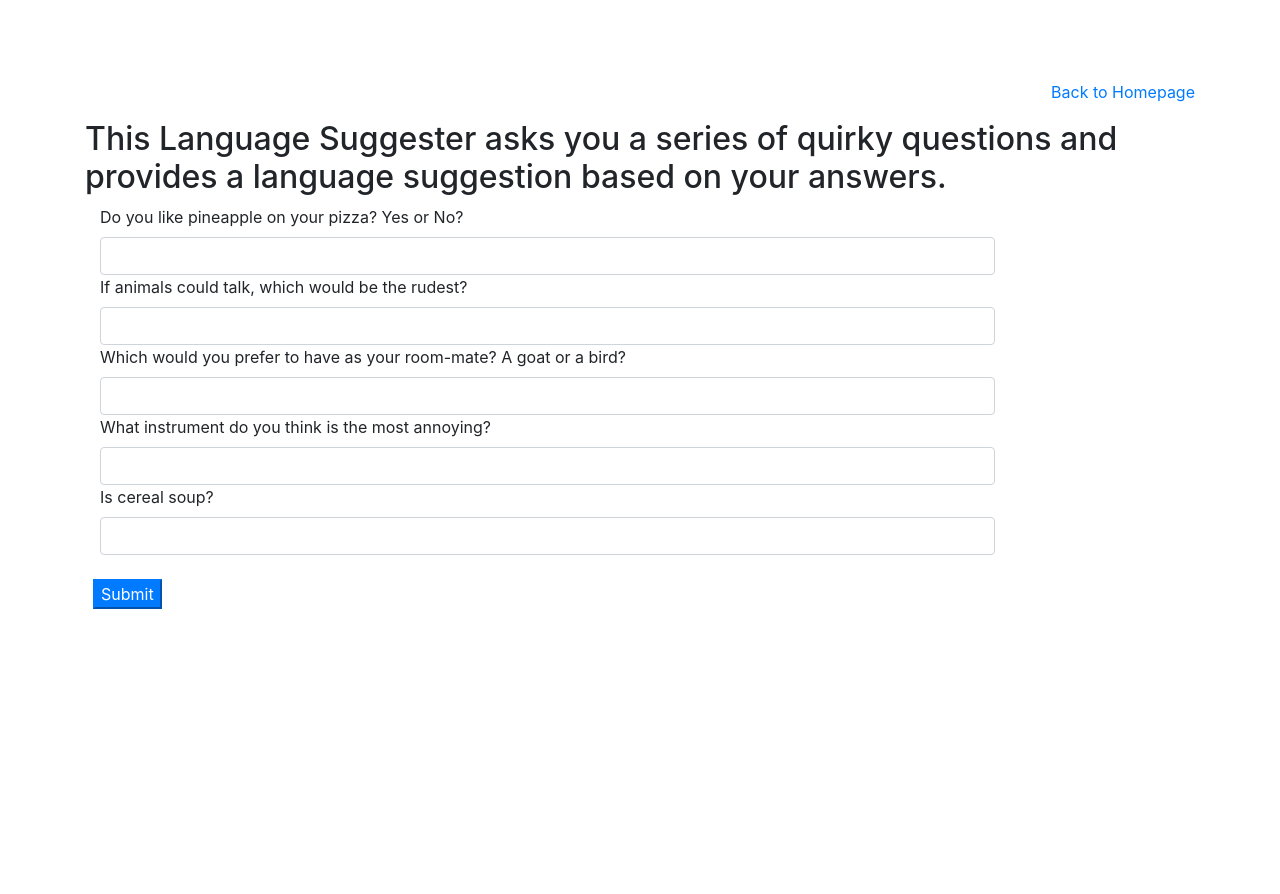
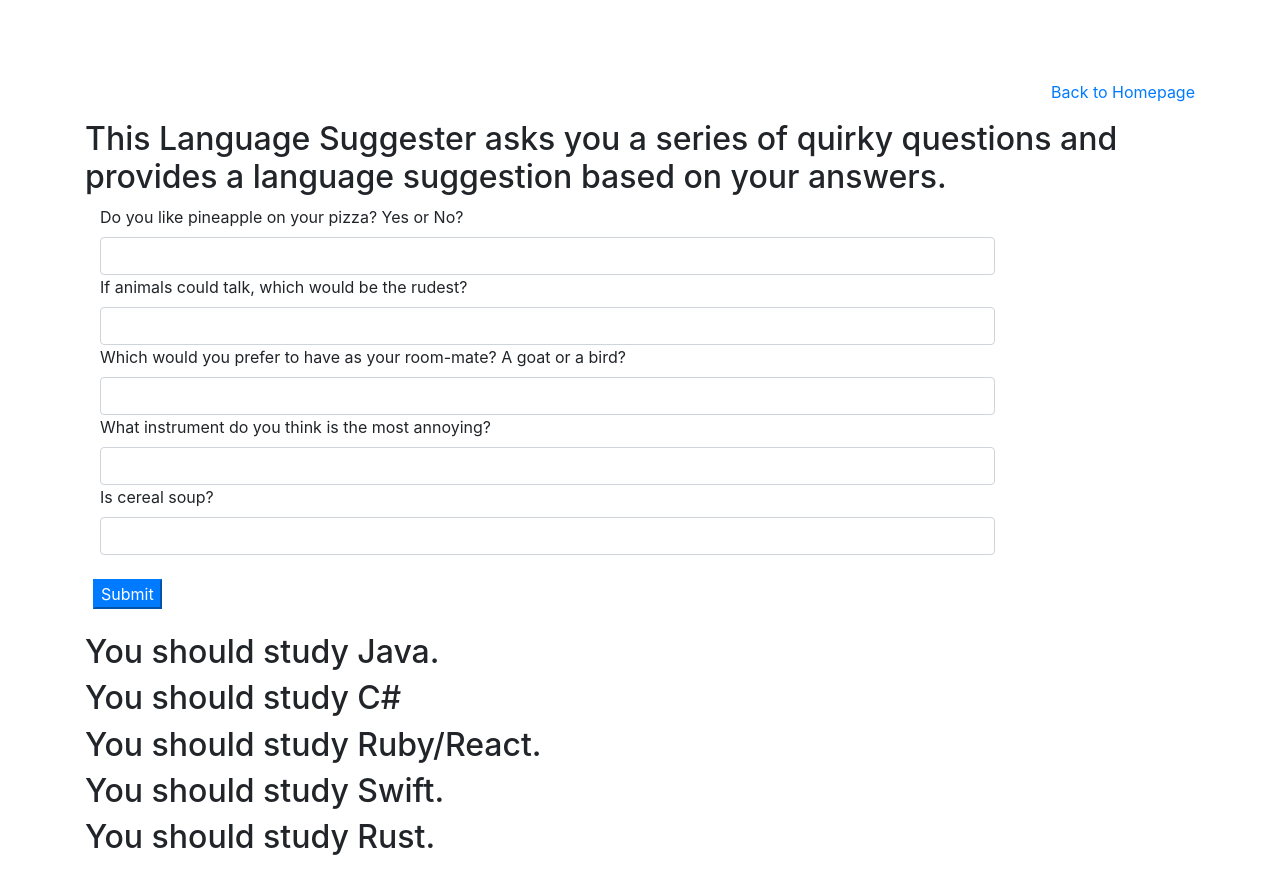
Before and after one commit to davidjohnso/language-suggester, a plain HTML site: page suggester.html in a window 1280 px wide. Before the commit the page ends 800 px from the top, so only its background shows below. Drawn offline with Linux system fonts and the light colour scheme.

Commit message:
add language suggestions

```diff
--- a/suggester.html
+++ b/suggester.html
@@ -40,7 +40,27 @@
         </div>
         <button type="submit" class="btn-primary">Submit</button>
       </form>
-    </div>
+
+      <div id="java">
+        <h2>You should study Java.</h2>
+      </div>
+
+      <div id="c-sharp">
+        <h2>You should study C#</h2>
+      </div>
+
+      <div id="ruby-react">
+        <h2>You should study Ruby/React.</h2>
+      </div>
+
+      <div id="swift">
+        <h2>You should study Swift.</h2>
+      </div>
+
+      <div id="rust">
+        <h2>You should study Rust.</h2>
+      </div>
+
 
   </div>
 </body>
```
